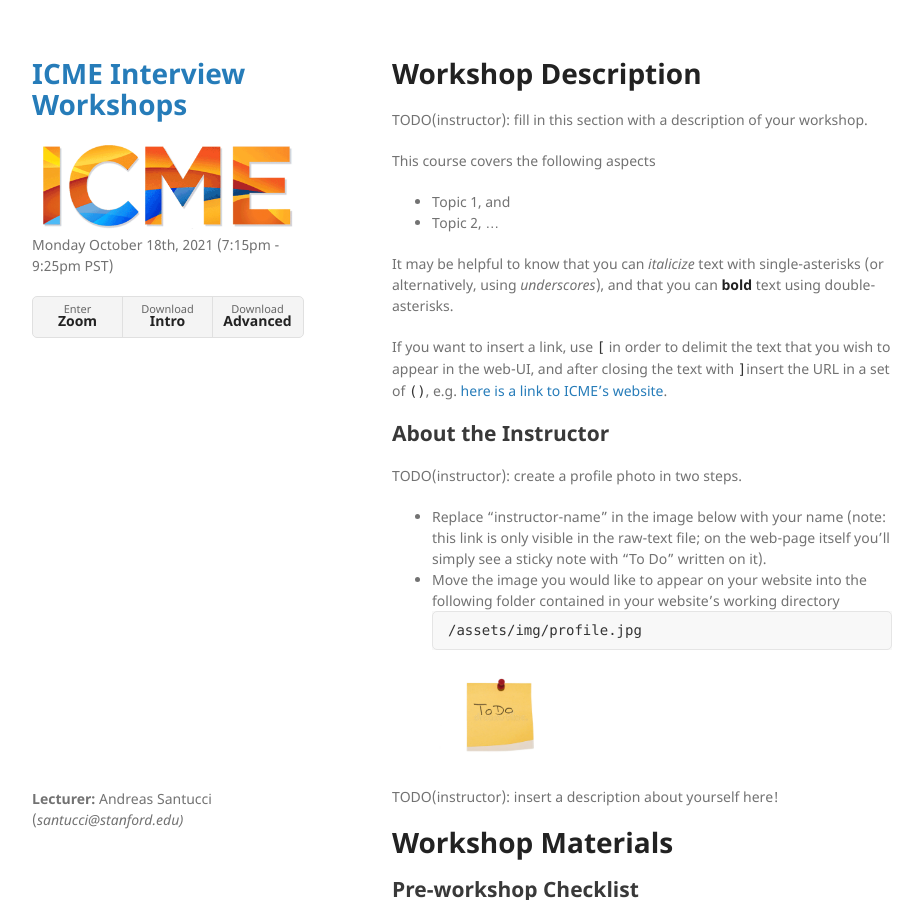
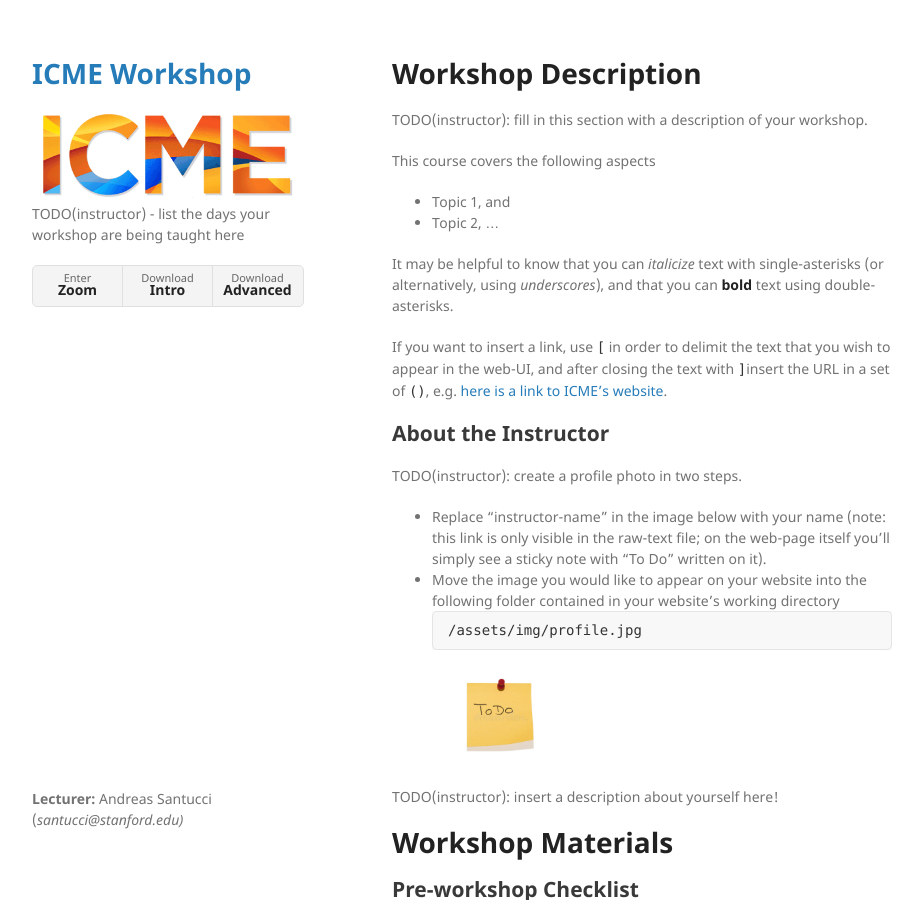
Before and after one commit to hanakl/intro_to_ml_23, a Jekyll site: the page built from index.md, in a window 1280 px wide and 900 px high. Shown: the whole window, without its empty margins (178-1101 px from the left). Built offline with Jekyll 4.4.1, drawn with Linux system fonts in a browser that asks for light colours; our own code applies the rules of GitHub Pages for plain Markdown files.

Commit message:
Updated configuration.

```diff
--- a/_config.yml
+++ b/_config.yml
@@ -1,6 +1,6 @@
-title: ICME Interview Workshops
+title: ICME Workshop
 logo: /assets/img/logo.gif
-description: Monday October 18th, 2021 (7:15pm - 9:25pm PST)
+description: TODO(instructor) - list the days your workshop are being taught here
 show_downloads: true
 google_analytics:
 theme: jekyll-theme-minimal
```
